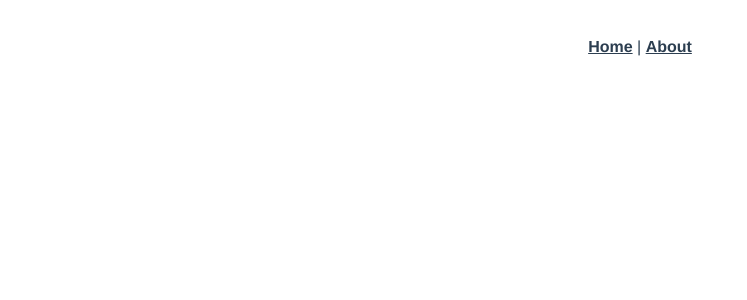
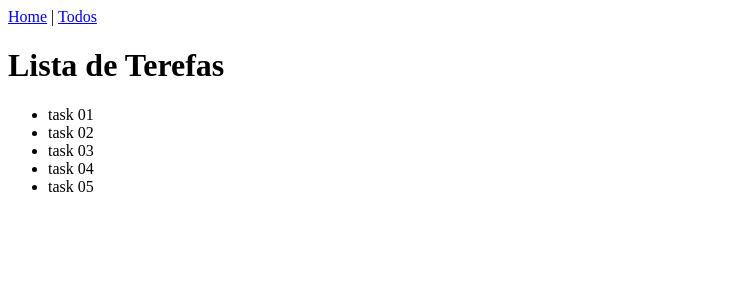
Before and after one commit to sgdtec/vue-composition-api, a Vue app: page /todos in a window 1280 px wide. Before the commit this address had no page. Shown: the top 300 px of the page, without its empty margins (0-747 px from the left). Built offline with nearby package versions, Linux system fonts and the light colour scheme.

Commit message:
First Commit

```diff
--- a/src/App.vue
+++ b/src/App.vue
@@ -1,30 +1,7 @@
 <template>
   <div id="nav">
-    <router-link to="/">Home</router-link> |
-    <router-link to="/about">About</router-link>
+    <router-link :to="{name: 'home'}">Home</router-link> |
+    <router-link :to="{name: 'todos.index'}">Todos</router-link>
   </div>
   <router-view/>
 </template>
-
-<style>
-#app {
-  font-family: Avenir, Helvetica, Arial, sans-serif;
-  -webkit-font-smoothing: antialiased;
-  -moz-osx-font-smoothing: grayscale;
-  text-align: center;
-  color: #2c3e50;
-}
-
-#nav {
-  padding: 30px;
-}
-
-#nav a {
-  font-weight: bold;
-  color: #2c3e50;
-}
-
-#nav a.router-link-exact-active {
-  color: #42b983;
-}
-</style>
--- a/src/router/index.js
+++ b/src/router/index.js
@@ -1,19 +1,17 @@
 import { createRouter, createWebHistory } from 'vue-router'
-import Home from '../views/Home.vue'
+import Home from '@/views/Home.vue'
+import Todos from '@/views/Todos/Todos.vue'
 
 const routes = [
   {
     path: '/',
-    name: 'Home',
+    name: 'home',
     component: Home
   },
   {
-    path: '/about',
-    name: 'About',
-    // route level code-splitting
-    // this generates a separate chunk (about.[hash].js) for this route
-    // which is lazy-loaded when the route is visited.
-    component: () => import(/* webpackChunkName: "about" */ '../views/About.vue')
+    path: '/todos',
+    name: 'todos.index',
+    component: Todos
   }
 ]
 
--- a/src/views/About.vue
+++ /dev/null
@@ -1,5 +0,0 @@
-<template>
-  <div class="about">
-    <h1>This is an about page</h1>
-  </div>
-</template>
--- /dev/null
+++ b/src/views/Todos/Todos.vue
@@ -0,0 +1,30 @@
+<template>
+    <h1>Lista de Terefas</h1>
+
+    <ul>
+        <li v-for="todo in todos"
+            :key="todo.identify">
+            {{ todo.name}}
+        </li>
+    </ul>
+</template>
+
+<script>
+
+export default {
+    name: 'Todos',
+    setup() {
+        const todos = [
+            {identify: 1, name: 'task 01', completed: true},
+            {identify: 2, name: 'task 02', completed: true},
+            {identify: 3, name: 'task 03', completed: true},
+            {identify: 4, name: 'task 04', completed: false},
+            {identify: 5, name: 'task 05', completed: true}
+        ]
+
+        return {
+            todos
+        }
+    }
+}
+</script>
```
